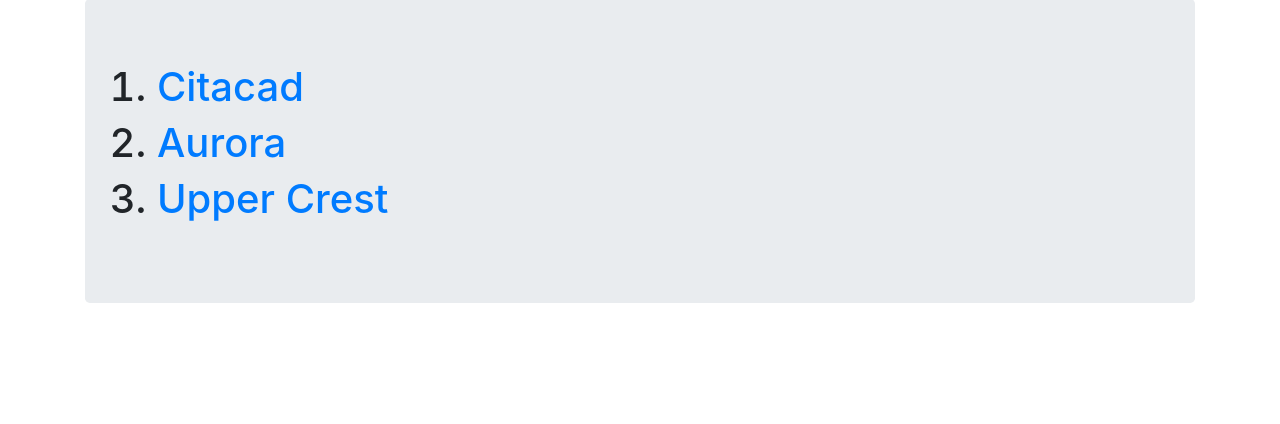
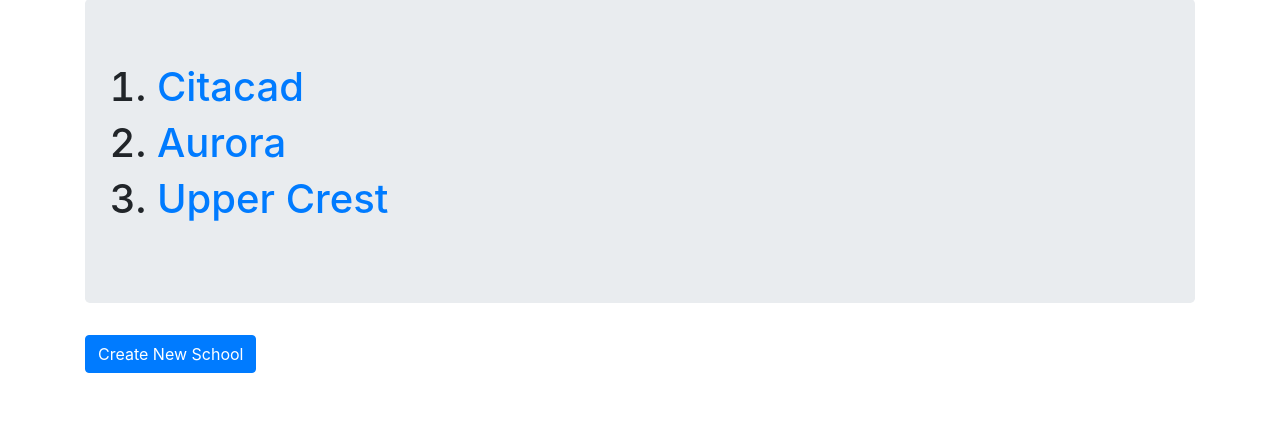
Before and after one commit to ayeola05/CBV-CrudApp, a Django app: page /list/ in a window 1280 px wide. Shown: the part 113-537 px from the top of the page. Run offline with Django 3.2, Linux system fonts and the light colour scheme; data comes from the database, SQL or seed files in the repository; some libraries are stand-ins or nearby versions.

Commit message:
created and styled the create school button

```diff
--- a/crud_app/templates/crud_app/school_list.html
+++ b/crud_app/templates/crud_app/school_list.html
@@ -14,5 +14,6 @@
 
 </div>
 
+<a class="btn btn-primary" href="{% url 'crud_app:create' %}">Create New School</a>
 
 {% endblock content %}
```
